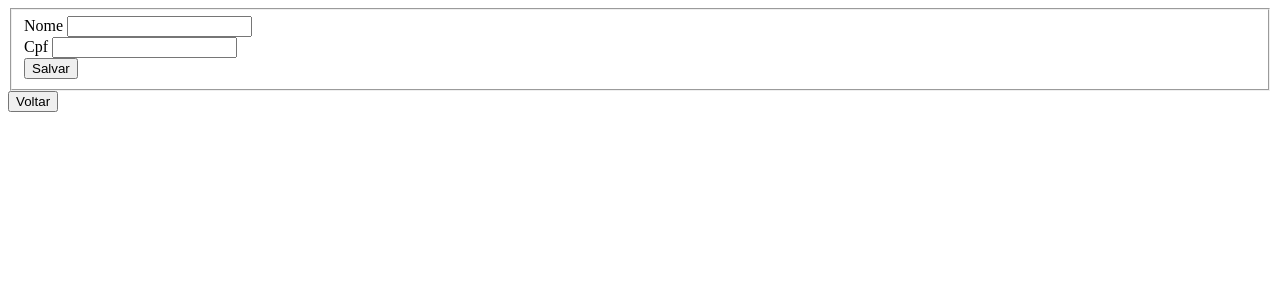
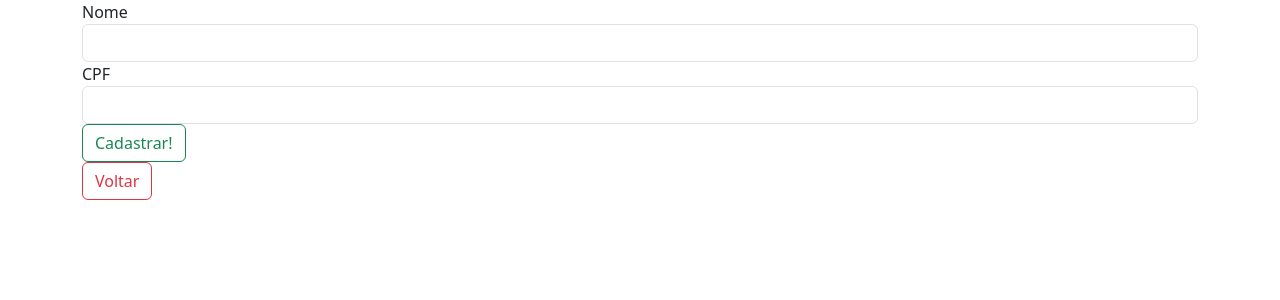
Before and after one commit to Evandro206/trabalho_flask_oo_rad_python, a Flask app: page /cadastro in a window 1280 px wide. Shown: the top 300 px of the page. Run offline with Flask 3, Linux system fonts and the light colour scheme.

Commit message:
update routing and templates for improved navigation and user experience; change main route to '/home' and enhance cadastro form layout with Bootstrap

```diff
--- a/main.py
+++ b/main.py
@@ -17,7 +17,7 @@ contas = [ContaCorrente(clientes[0]),
               ContaSalario(clientes[2]),
               ContaCorrente(clientes[3])]
 
-@app.route('/')
+@app.route('/home')
 def main():
     return render_template(template_name_or_list='home.html')
 
--- a/templates/base.html
+++ b/templates/base.html
@@ -1,11 +1,35 @@
 <!DOCTYPE html>
 <html lang="pt-br">
-<head>
-    <meta charset="UTF-8">
-    <meta name="viewport" content="width=device-width, initial-scale=1.0">
+  <head>
+    <meta charset="UTF-8" />
+    <meta name="viewport" content="width=device-width, initial-scale=1.0" />
     <title>base</title>
-</head>
-<body>
 
-</body>
+    <link
+      href="https://cdn.jsdelivr.net/npm/bootstrap@5.3.8/dist/css/bootstrap.min.css"
+      rel="stylesheet"
+      integrity="sha384-sRIl4kxILFvY47J16cr9ZwB07vP4J8+LH7qKQnuqkuIAvNWLzeN8tE5YBujZqJLB"
+      crossorigin="anonymous"
+    />
+  </head>
+  <body>
+    <main>{% block content %}{% endblock %}</main>
+    <script
+      src="https://cdn.jsdelivr.net/npm/bootstrap@5.3.8/dist/js/bootstrap.bundle.min.js"
+      integrity="sha384-FKyoEForCGlyvwx9Hj09JcYn3nv7wiPVlz7YYwJrWVcXK/BmnVDxM+D2scQbITxI"
+      crossorigin="anonymous"
+    ></script>
+
+    <script
+      src="https://cdn.jsdelivr.net/npm/@popperjs/core@2.11.8/dist/umd/popper.min.js"
+      integrity="sha384-I7E8VVD/ismYTF4hNIPjVp/Zjvgyol6VFvRkX/vR+Vc4jQkC+hVqc2pM8ODewa9r"
+      crossorigin="anonymous"
+    ></script>
+
+    <script
+      src="https://cdn.jsdelivr.net/npm/bootstrap@5.3.8/dist/js/bootstrap.min.js"
+      integrity="sha384-G/EV+4j2dNv+tEPo3++6LCgdCROaejBqfUeNjuKAiuXbjrxilcCdDz6ZAVfHWe1Y"
+      crossorigin="anonymous"
+    ></script>
+  </body>
 </html>
--- a/templates/cadastro.html
+++ b/templates/cadastro.html
@@ -1,32 +1,28 @@
-<!DOCTYPE html>
-<html lang="pt-br">
-
-<head>
-    <meta charset="UTF-8">
-    <meta name="viewport" content="width=device-width, initial-scale=1.0">
-    <title>Document</title>
-</head>
-
-<body>
+{% extends 'base.html' %} {% block content %}
+<div>
+  <div>
     <form action="{{ url_for('cadastrar_cliente')}}" method="POST">
       <fieldset>
-          <div class="form-group">
+        <div class="container mt-lg">
           <label for="nome">Nome</label>
-            <input type="text" id="nome" name="nome" class="form-control">
+          <input type="text" id="nome" name="nome" class="form-control" />
         </div>
-          <div class="form-group">
-            <label for="cpf">Cpf</label>
-            <input type="text" id="cpf" name="cpf" class="form-control">
+
+        <div class="container mt-lg">
+          <label for="cpf">CPF</label>
+          <input type="text" id="cpf" name="cpf" class="form-control" />
         </div>
-          <button type="submit" class="btn btn-primary btn-salvar">Salvar</button>
       </fieldset>
     </form>
+  </div>
+  <div class="container mt-lg">
+    <button type="submit" class="btn btn-outline-success">Cadastrar!</button>
+  </div>
+
+  <div class="container mt-lg">
     <form action="{{ url_for('main')}}">
-            <button type="submit">Voltar</button>
+      <button type="submit" class="btn btn-outline-danger">Voltar</button>
     </form>
   </div>
-    </header>
-
-</body>
-
-</html>
+</div>
+{% endblock %}
```
Lines whose indentation alone changed are shown as unchanged.
